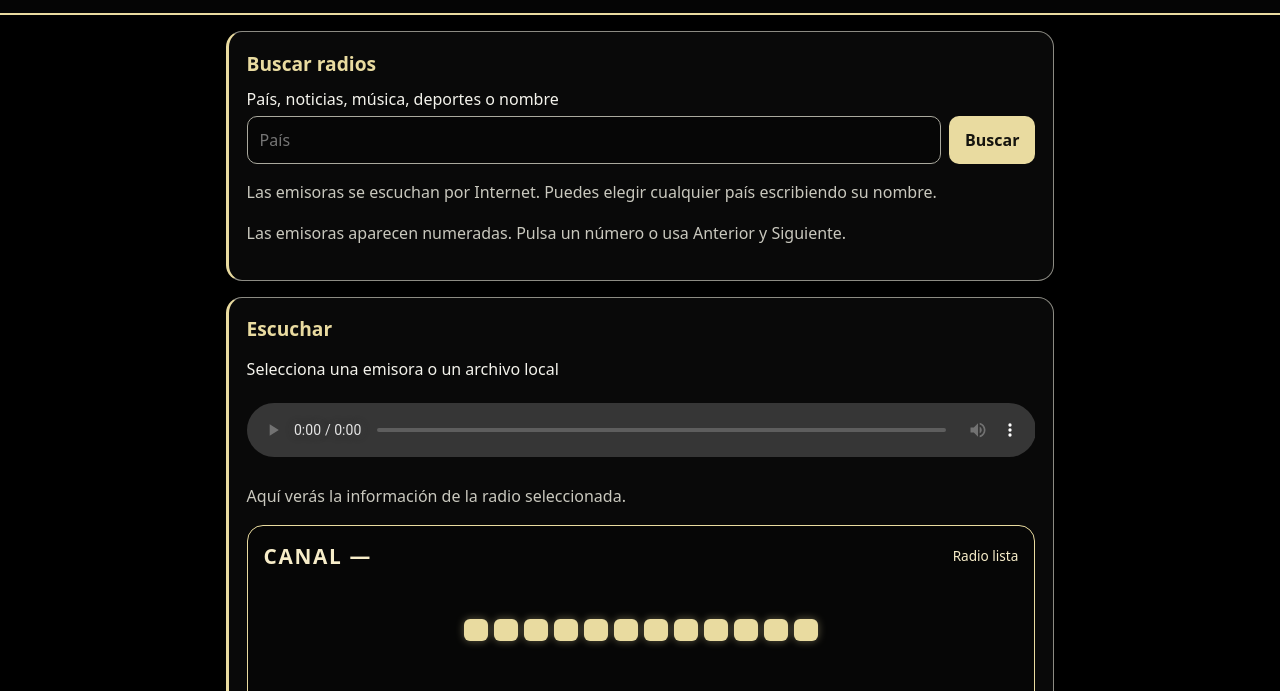
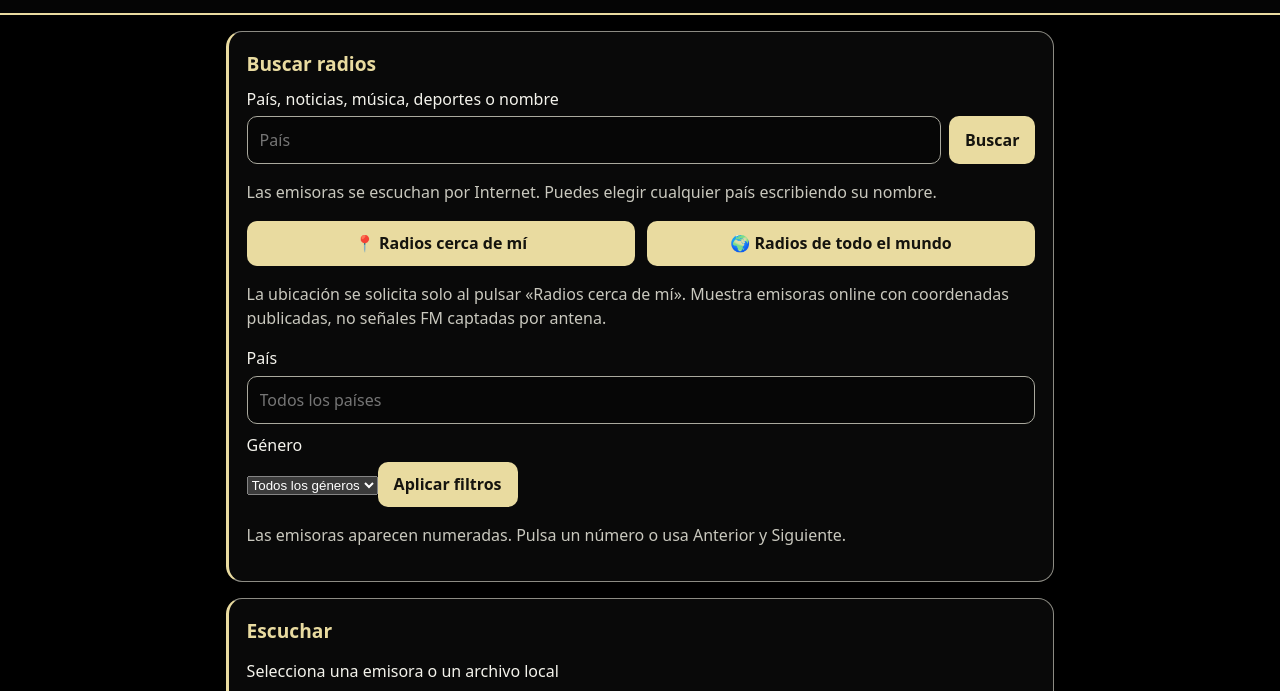
Before and after one commit to Dirix24/FLCO, a plain HTML site: page web/index.html in a window 1280 px wide. Shown: the part 73-764 px from the top of the page. Drawn offline with Linux system fonts and the light colour scheme; no server answers.

Commit message:
Restaurar radios cercanas y añadir exploración mundial por país y género

```diff
--- a/web/index.html
+++ b/web/index.html
@@ -21,7 +21,7 @@
 <section class="panel">
 <h2>Buscar radios</h2>
 <form id="search-form"><label for="query">País, noticias, música, deportes o nombre</label><div class="horizontal"><input id="query" type="search" placeholder="País" maxlength="100" required><button type="submit">Buscar</button></div></form>
-<p class="hint">Las emisoras se escuchan por Internet. Puedes elegir cualquier país escribiendo su nombre.</p>
+<p class="hint">Las emisoras se escuchan por Internet. Puedes elegir cualquier país escribiendo su nombre.</p><div class="channel-nav"><button id="nearby-radios" type="button">📍 Radios cerca de mí</button><button id="world-radios" type="button">🌍 Radios de todo el mundo</button></div><p class="hint">La ubicación se solicita solo al pulsar «Radios cerca de mí». Muestra emisoras online con coordenadas publicadas, no señales FM captadas por antena.</p><div class="radio-filters"><label for="world-country">País</label><input id="world-country" type="text" placeholder="Todos los países" maxlength="100"><label for="world-genre">Género</label><select id="world-genre"><option value="">Todos los géneros</option><option value="news">Noticias</option><option value="talk">Conversación</option><option value="sports">Deportes</option><option value="music">Música</option><option value="pop">Pop</option><option value="rock">Rock</option><option value="jazz">Jazz</option><option value="classical">Clásica</option><option value="electronic">Electrónica</option><option value="latin">Latina</option><option value="ambient">Ambient</option></select><button id="apply-world-filters" type="button">Aplicar filtros</button></div>
 <div id="status" role="status" aria-live="polite"></div><p class="hint">Las emisoras aparecen numeradas. Pulsa un número o usa Anterior y Siguiente.</p><ul id="results" class="stations"></ul>
 </section>
 <section class="panel" id="listen-panel">
```
